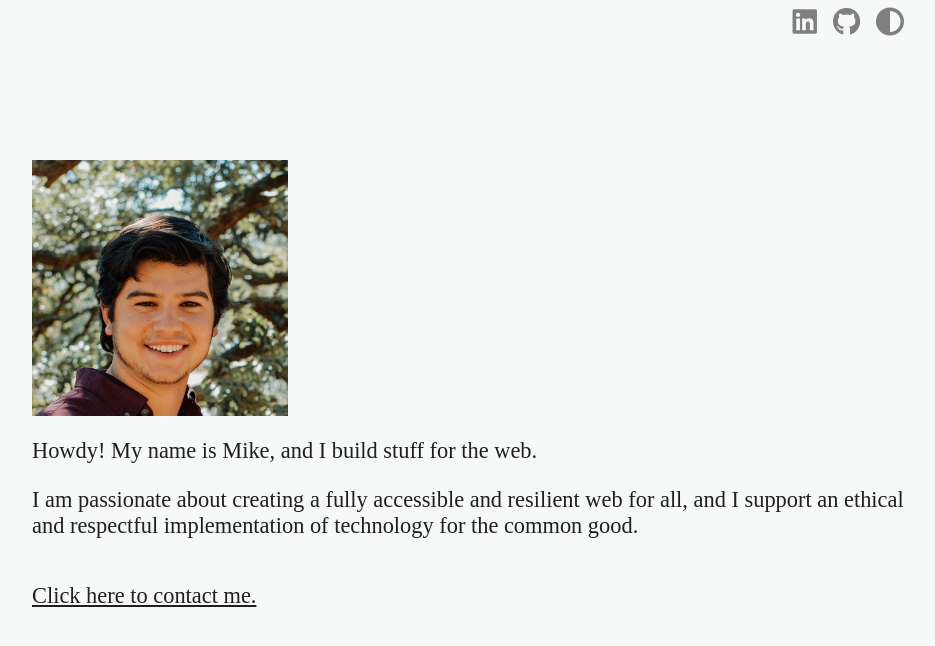
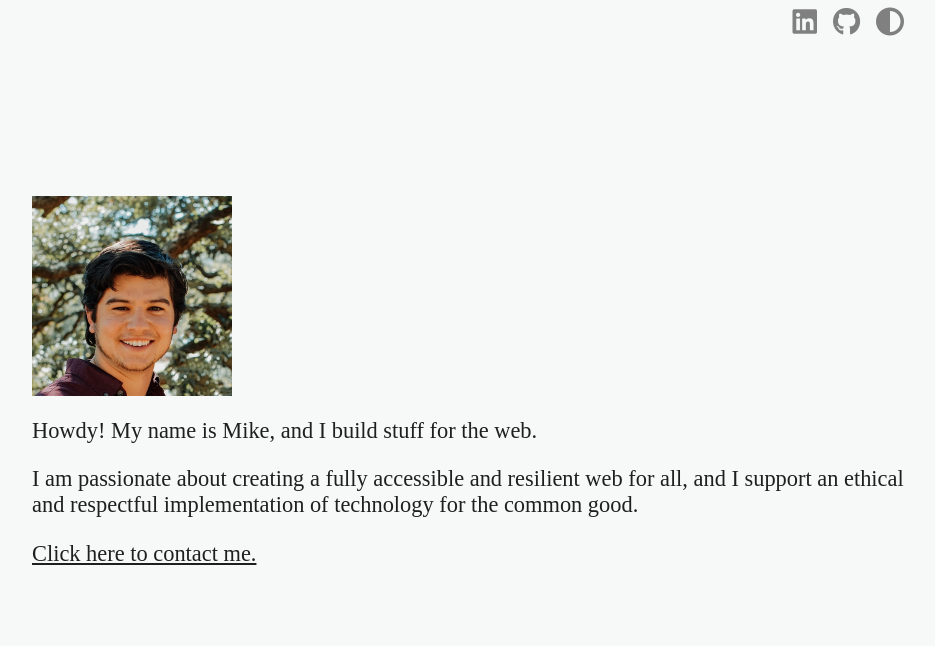
Before and after one commit to mjleonides/leonides.dev, a Nuxt app: page / in a window 1280 px wide. Shown: the top 646 px of the page, without its empty margins (168-1103 px from the left). Built offline with nearby package versions, Linux system fonts and the light colour scheme; no server answers.

Commit message:
Implimented scroll feature

```diff
--- a/assets/styles/global.scss
+++ b/assets/styles/global.scss
@@ -20,6 +20,11 @@
 body {
 	background-color: var(--theme-bg-color);
 	color: var(--theme-color);
+	scrollbar-width: none;
+
+	&::-webkit-scrollbar {
+		display: none;
+	  }
 }
 
 .container {
@@ -51,11 +56,9 @@ h6 {
 
 .exp-item {
 	padding: 1rem 0;
-	z-index: 1;
 	position: sticky;
 	top: 0;
 	left: 0;
-	z-index: 0;
 	background-color: var(--theme-bg-color);
 
 	&::after {
--- a/components/ResumeNotice.vue
+++ b/components/ResumeNotice.vue
@@ -14,14 +14,10 @@ const message = ref();
 
 
 onMounted(() => {
-
-
 	let i = 0;
-
 	(function myTyper(i: number){
 		isTyping.value = true;
 		setTimeout(()=> {
-
 			typerArray.value.push(msgArray[i]);
 			message.value = typerArray.value.join("");
 			i++
@@ -34,10 +30,8 @@ let i = 0;
 					hideTyper.value = true;
 				}, 3000)
 			}
-
 		}, 100)
 	})(i);
-
 })
 </script>
 
--- a/components/SingleEntry.vue
+++ b/components/SingleEntry.vue
@@ -1,5 +1,5 @@
 <template>
-	<div class="exp-item">
+	<div class="exp-item" :style="`top: ${myTop}px`" ref="mySingleEntry">
 		<p class="date"><slot name="date"></slot></p>
 		<h2><slot name="title"></slot></h2>
 		<p class="subtitle">
@@ -9,7 +9,27 @@
 	</div>
 </template>
 
-<script setup lang="ts"></script>
+<script setup lang="ts">
+const myTop = ref();
+const mySingleEntry = ref();
+
+const myHeight = computed(() => {
+	if (mySingleEntry.value.previousSibling.className === "exp-item") {
+		return (mySingleEntry.value.offsetTop + mySingleEntry.value.previousSibling.offsetHeight - 96)
+	} else {
+		return (mySingleEntry.value.offsetTop + mySingleEntry.value.offsetHeight - 96)
+	}
+})
+
+const handleTop = () => {
+	myTop.value =  window.scrollY <= (myHeight.value) ? 0 : (myHeight.value - window.scrollY);
+
+};
+
+onMounted(() => {
+	window.addEventListener("scroll", handleTop);
+});
+</script>
 
 <style lang="scss" scoped>
 div.exp-item {
--- a/pages/index.vue
+++ b/pages/index.vue
@@ -5,7 +5,8 @@
 			<div class="intro-container">
 				<div class="intro-section">
 					<img
-						width="256"
+						class="avi"
+						width="200"
 						src="~/assets/images/avi.jpeg"
 						alt="Head shot of Mike Leonides smiling in front of greenery. He is quite gorgeous."
 					/>
@@ -16,12 +17,12 @@
 						technology for the common good.
 					</p>
 					<div class="actions-container">
-						<p>
-							<a href="mailto:contact@leonides.dev"
-								>Click here to contact me.</a
-							>
-						</p>
-						<ResumeNotice v-if="!resumeLoading" />
+							<div>
+								<a href="mailto:contact@leonides.dev"
+									>Click here to contact me.</a
+								>
+							</div>
+						<ResumeNotice v-if="!resumeLoading"/>
 					</div>
 				</div>
 			</div>
@@ -58,6 +59,10 @@ onMounted(async () => {
 	justify-content: center;
 }
 
+.intro-section {
+	height: 400px;
+}
+
 h1 {
 	font-size: calc(1rem + 0.5vw);
 	margin: 1rem 0;
@@ -66,9 +71,19 @@ h1 {
 .actions-container {
 	display: inline-flex;
 	align-items: center;
+	gap: 1ch;
 
-	p {
-		margin-right: 1ch;
+	// a {
+	// 	margin-right: 1ch;
+	// }
+
+	@media (max-width: 500px) {
+		flex-direction: column;
+		align-items: flex-start;
 	}
 }
+
+.avi {
+	max-width: 40vw;
+}
 </style>
```
Lines whose indentation alone changed are shown as unchanged.
